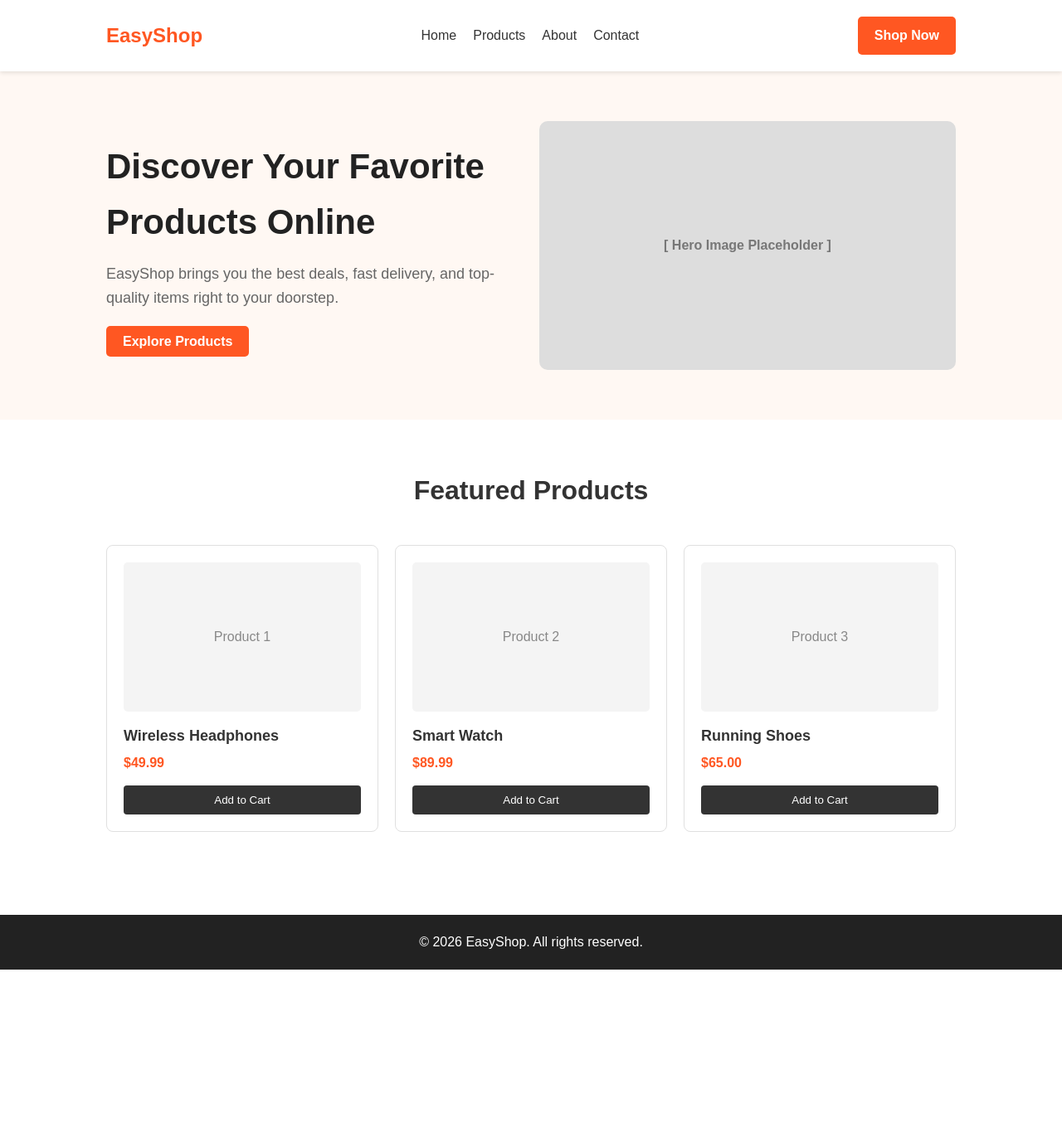
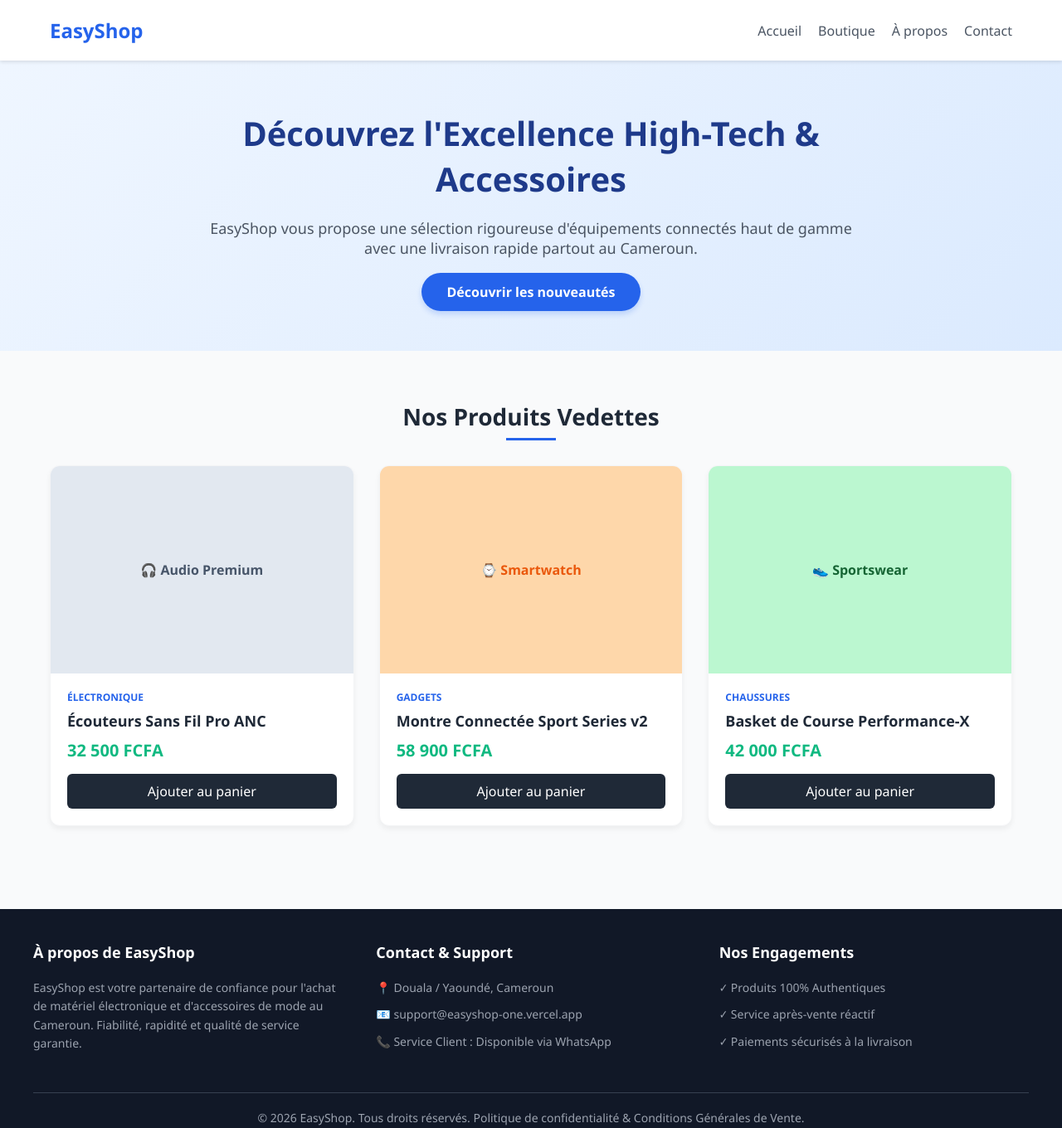
Before and after one commit to EasyShop-Team-Beacon/EasyShop-Frontend, a plain HTML site: page index.html in a window 1280 px wide. Shown: the whole page at 83% size. Before the commit the page ends 1169 px from the top, so only its background shows below. Drawn offline with Linux system fonts and the light colour scheme.

Commit message:
Update index.html

```diff
--- a/index.html
+++ b/index.html
@@ -1,228 +1,307 @@
 <!DOCTYPE html>
-<html lang="en">
+<html lang="fr">
 <head>
     <meta charset="UTF-8">
     <meta name="viewport" content="width=device-width, initial-scale=1.0">
-  <title>EasyShop - Welcome to Your Store</title>
+    <title>EasyShop | Votre Boutique de Mode & High-Tech au Cameroun</title>
     <style>
-    /* Basic Reset & Styling */
+        /* Styles de Base Propres */
         * {
             margin: 0;
             padding: 0;
             box-sizing: border-box;
-      font-family: Arial, sans-serif;
+            font-family: 'Segoe UI', Tahoma, Geneva, Verdana, sans-serif;
         }
-
         body {
-      color: #333;
-      line-height: 1.6;
+            background-color: #f9fafb;
+            color: #1f2937;
         }
-
-    /* Header & Navigation */
         header {
+            background-color: #ffffff;
+            box-shadow: 0 2px 4px rgba(0,0,0,0.1);
+            position: sticky;
+            top: 0;
+            z-index: 1000;
+        }
+        .nav-container {
+            max-width: 1200px;
+            margin: 0 auto;
             display: flex;
             justify-content: space-between;
             align-items: center;
-      padding: 20px 10%;
-      background-color: #fff;
-      box-shadow: 0 2px 5px rgba(0,0,0,0.1);
-      position: sticky;
-      top: 0;
-      z-index: 100;
+            padding: 20px;
         }
-
         .logo {
             font-size: 24px;
             font-weight: bold;
-      color: #ff5722;
+            color: #2563eb;
+            text-decoration: none;
+        }
+        .nav-links {
+            list-style: none;
+            display: flex;
+            gap: 20px;
+        }
+        .nav-links a {
+            text-decoration: none;
+            color: #4b5563;
+            font-weight: 500;
+            transition: color 0.3s;
+        }
+        .nav-links a:hover {
+            color: #2563eb;
         }
 
-    nav ul {
-      display: flex;
-      list-style: none;
-      gap: 20px;
+        /* Section Bannière (Hero) */
+        .hero {
+            background: linear-gradient(135deg, #eff6ff 0%, #dbeafe 100%);
+            padding: 60px 20px;
+            text-align: center;
+        }
+        .hero-content {
+            max-width: 800px;
+            margin: 0 auto;
+        }
+        .hero h1 {
+            font-size: 40px;
+            color: #1e3a8a;
+            margin-bottom: 20px;
+        }
+        .hero p {
+            font-size: 18px;
+            color: #4b5563;
+            margin-bottom: 30px;
+        }
+        .btn {
+            background-color: #2563eb;
+            color: white;
+            padding: 12px 30px;
+            text-decoration: none;
+            border-radius: 25px;
+            font-weight: 600;
+            box-shadow: 0 4px 6px rgba(37, 99, 235, 0.2);
+            transition: background 0.3s;
+        }
+        .btn:hover {
+            background-color: #1d4ed8;
         }
 
-    nav ul li a {
-      text-decoration: none;
-      color: #333;
-      font-weight: 500;
+        /* Section Produits Réels */
+        .products-section {
+            max-width: 1200px;
+            margin: 60px auto;
+            padding: 0 20px;
         }
-
-    .btn-cta {
-      background-color: #ff5722;
-      color: #fff;
-      padding: 10px 20px;
-      border-radius: 5px;
-      text-decoration: none;
-      font-weight: bold;
+        .products-section h2 {
+            font-size: 28px;
+            margin-bottom: 40px;
+            text-align: center;
+            position: relative;
         }
-
-    /* Hero Section */
-    .hero {
-      display: flex;
-      align-items: center;
-      justify-content: space-between;
-      padding: 60px 10%;
-      background-color: #fff8f3;
+        .products-section h2::after {
+            content: '';
+            width: 60px;
+            height: 3px;
+            background-color: #2563eb;
+            position: absolute;
+            bottom: -10px;
+            left: 50%;
+            transform: translateX(-50%);
         }
-
-    .hero-content {
-      flex: 1;
-      padding-right: 20px;
+        .grid {
+            display: grid;
+            grid-template-columns: repeat(auto-fit, minmax(280px, 1fr));
+            gap: 30px;
         }
-
-    .hero-content h1 {
-      font-size: 42px;
-      margin-bottom: 15px;
-      color: #222;
+        .card {
+            background: white;
+            border-radius: 12px;
+            overflow: hidden;
+            box-shadow: 0 4px 6px rgba(0,0,0,0.05);
+            transition: transform 0.3s;
+            border: 1px solid #f3f4f6;
         }
-
-    .hero-content p {
-      font-size: 18px;
-      margin-bottom: 25px;
-      color: #666;
+        .card:hover {
+            transform: translateY(-5px);
         }
-
-    .hero-image {
-      flex: 1;
-      text-align: center;
-    }
-
-    .hero-image div {
-      background-color: #ddd;
-      height: 300px;
-      border-radius: 10px;
+        .card-img {
+            width: 100%;
+            height: 250px;
+            background-color: #e5e7eb;
             display: flex;
             align-items: center;
             justify-content: center;
-      color: #777;
+            color: #9ca3af;
             font-weight: bold;
         }
-
-    /* Products Section */
-    .products {
-      padding: 60px 10%;
+        .card-body {
+            padding: 20px;
+        }
+        .card-tag {
+            font-size: 12px;
+            color: #2563eb;
+            text-transform: uppercase;
+            font-weight: bold;
+            margin-bottom: 8px;
+        }
+        .card-title {
+            font-size: 18px;
+            margin-bottom: 10px;
+            color: #1f2937;
+        }
+        .card-price {
+            font-size: 20px;
+            font-weight: bold;
+            color: #10b981;
+            margin-bottom: 15px;
+        }
+        .btn-cart {
+            display: block;
+            width: 100%;
             text-align: center;
+            background-color: #1f2937;
+            color: white;
+            padding: 10px;
+            text-decoration: none;
+            border-radius: 6px;
+            font-weight: 500;
+            transition: background 0.3s;
+        }
+        .btn-cart:hover {
+            background-color: #374151;
         }
 
-    .products h2 {
-      font-size: 32px;
-      margin-bottom: 40px;
+        /* Pied de page informatif (Essentiel pour Meta) */
+        footer {
+            background-color: #111827;
+            color: #9ca3af;
+            padding: 40px 20px;
+            margin-top: 100px;
         }
-
-    .product-grid {
+        .footer-container {
+            max-width: 1200px;
+            margin: 0 auto;
             display: grid;
             grid-template-columns: repeat(auto-fit, minmax(250px, 1fr));
-      gap: 20px;
+            gap: 40px;
         }
-
-    .product-card {
-      border: 1px solid #e0e0e0;
-      border-radius: 8px;
-      padding: 20px;
-      text-align: left;
-      background: #fff;
+        .footer-col h3 {
+            color: white;
+            margin-bottom: 20px;
+            font-size: 18px;
         }
-
-    .product-card .img-box {
-      height: 180px;
-      background: #f4f4f4;
-      border-radius: 5px;
-      margin-bottom: 15px;
-      display: flex;
-      align-items: center;
-      justify-content: center;
-      color: #888;
+        .footer-col p, .footer-col ul {
+            font-size: 14px;
+            line-height: 1.6;
         }
-
-    .product-card h3 {
-      font-size: 18px;
-      margin-bottom: 5px;
+        .footer-col ul {
+            list-style: none;
         }
-
-    .product-card .price {
-      color: #ff5722;
-      font-weight: bold;
-      margin-bottom: 15px;
+        .footer-col ul li {
+            margin-bottom: 10px;
         }
-
-    .product-card button {
-      width: 100%;
-      padding: 10px;
-      background: #333;
-      color: #fff;
-      border: none;
-      border-radius: 4px;
-      cursor: pointer;
-    }
-
-    /* Footer */
-    footer {
-      background: #222;
-      color: #fff;
+        .footer-bottom {
+            max-width: 1200px;
+            margin: 40px auto 0;
+            padding-top: 20px;
+            border-top: 1px solid #374151;
             text-align: center;
-      padding: 20px;
-      margin-top: 40px;
+            font-size: 14px;
         }
     </style>
 </head>
 <body>
 
-  <!-- Header Section -->
+    <!-- Navigation -->
     <header>
-    <div class="logo">EasyShop</div>
-    <nav>
-      <ul>
-        <li><a href="#home">Home</a></li>
-        <li><a href="#products">Products</a></li>
-        <li><a href="#about">About</a></li>
-        <li><a href="#contact">Contact</a></li>
+        <nav class="nav-container">
+            <a href="#" class="logo">EasyShop</a>
+            <ul class="nav-links">
+                <li><a href="#">Accueil</a></li>
+                <li><a href="#">Boutique</a></li>
+                <li><a href="#">À propos</a></li>
+                <li><a href="#">Contact</a></li>
             </ul>
         </nav>
-    <a href="#shop" class="btn-cta">Shop Now</a>
     </header>
 
-  <!-- Hero Section -->
+    <!-- Section Principale -->
     <section class="hero">
         <div class="hero-content">
-      <h1>Discover Your Favorite Products Online</h1>
-      <p>EasyShop brings you the best deals, fast delivery, and top-quality items right to your doorstep.</p>
-      <a href="#products" class="btn-cta">Explore Products</a>
-    </div>
-    <div class="hero-image">
-      <div>[ Hero Image Placeholder ]</div>
+            <h1>Découvrez l'Excellence High-Tech & Accessoires</h1>
+            <p>EasyShop vous propose une sélection rigoureuse d'équipements connectés haut de gamme avec une livraison rapide partout au Cameroun.</p>
+            <a href="#" class="btn">Découvrir les nouveautés</a>
         </div>
     </section>
 
-  <!-- Featured Products Section -->
-  <section class="products" id="products">
-    <h2>Featured Products</h2>
-    <div class="product-grid">
-      <div class="product-card">
-        <div class="img-box">Product 1</div>
-        <h3>Wireless Headphones</h3>
-        <p class="price">$49.99</p>
-        <button>Add to Cart</button>
+    <!-- Grille des Produits Modifiée (Fini le texte générique) -->
+    <section class="products-section">
+        <h2>Nos Produits Vedettes</h2>
+        <div class="grid">
+
+            <!-- Produit 1 -->
+            <div class="card">
+                <div class="card-img" style="background: #e2e8f0; color: #475569;">🎧 Audio Premium</div>
+                <div class="card-body">
+                    <div class="card-tag">Électronique</div>
+                    <h3 class="card-title">Écouteurs Sans Fil Pro ANC</h3>
+                    <div class="card-price">32 500 FCFA</div>
+                    <a href="#" class="btn-cart">Ajouter au panier</a>
                 </div>
-      <div class="product-card">
-        <div class="img-box">Product 2</div>
-        <h3>Smart Watch</h3>
-        <p class="price">$89.99</p>
-        <button>Add to Cart</button>
             </div>
-      <div class="product-card">
-        <div class="img-box">Product 3</div>
-        <h3>Running Shoes</h3>
-        <p class="price">$65.00</p>
-        <button>Add to Cart</button>
+
+            <!-- Produit 2 -->
+            <div class="card">
+                <div class="card-img" style="background: #fed7aa; color: #ea580c;">⌚ Smartwatch</div>
+                <div class="card-body">
+                    <div class="card-tag">Gadgets</div>
+                    <h3 class="card-title">Montre Connectée Sport Series v2</h3>
+                    <div class="card-price">58 900 FCFA</div>
+                    <a href="#" class="btn-cart">Ajouter au panier</a>
                 </div>
+            </div>
+
+            <!-- Produit 3 -->
+            <div class="card">
+                <div class="card-img" style="background: #bbf7d0; color: #166534;">👟 Sportswear</div>
+                <div class="card-body">
+                    <div class="card-tag">Chaussures</div>
+                    <h3 class="card-title">Basket de Course Performance-X</h3>
+                    <div class="card-price">42 000 FCFA</div>
+                    <a href="#" class="btn-cart">Ajouter au panier</a>
+                </div>
+            </div>
+
         </div>
     </section>
 
-  <!-- Footer -->
+    <!-- Mentions Légales pour rassurer Meta -->
     <footer>
-    <p>&copy; 2026 EasyShop. All rights reserved.</p>
+        <div class="footer-container">
+            <div class="footer-col">
+                <h3>À propos de EasyShop</h3>
+                <p>EasyShop est votre partenaire de confiance pour l'achat de matériel électronique et d'accessoires de mode au Cameroun. Fiabilité, rapidité et qualité de service garantie.</p>
+            </div>
+            <div class="footer-col">
+                <h3>Contact & Support</h3>
+                <ul>
+                    <li>📍 Douala / Yaoundé, Cameroun</li>
+                    <li>📧 support@easyshop-one.vercel.app</li>
+                    <li>📞 Service Client : Disponible via WhatsApp</li>
+                </ul>
+            </div>
+            <div class="footer-col">
+                <h3>Nos Engagements</h3>
+                <ul>
+                    <li>✓ Produits 100% Authentiques</li>
+                    <li>✓ Service après-vente réactif</li>
+                    <li>✓ Paiements sécurisés à la livraison</li>
+                </ul>
+            </div>
+        </div>
+        <div class="footer-bottom">
+            <p>&copy; 2026 EasyShop. Tous droits réservés. Politique de confidentialité & Conditions Générales de Vente.</p>
+        </div>
     </footer>
 
 </body>
```
Lines whose indentation alone changed are shown as unchanged.
